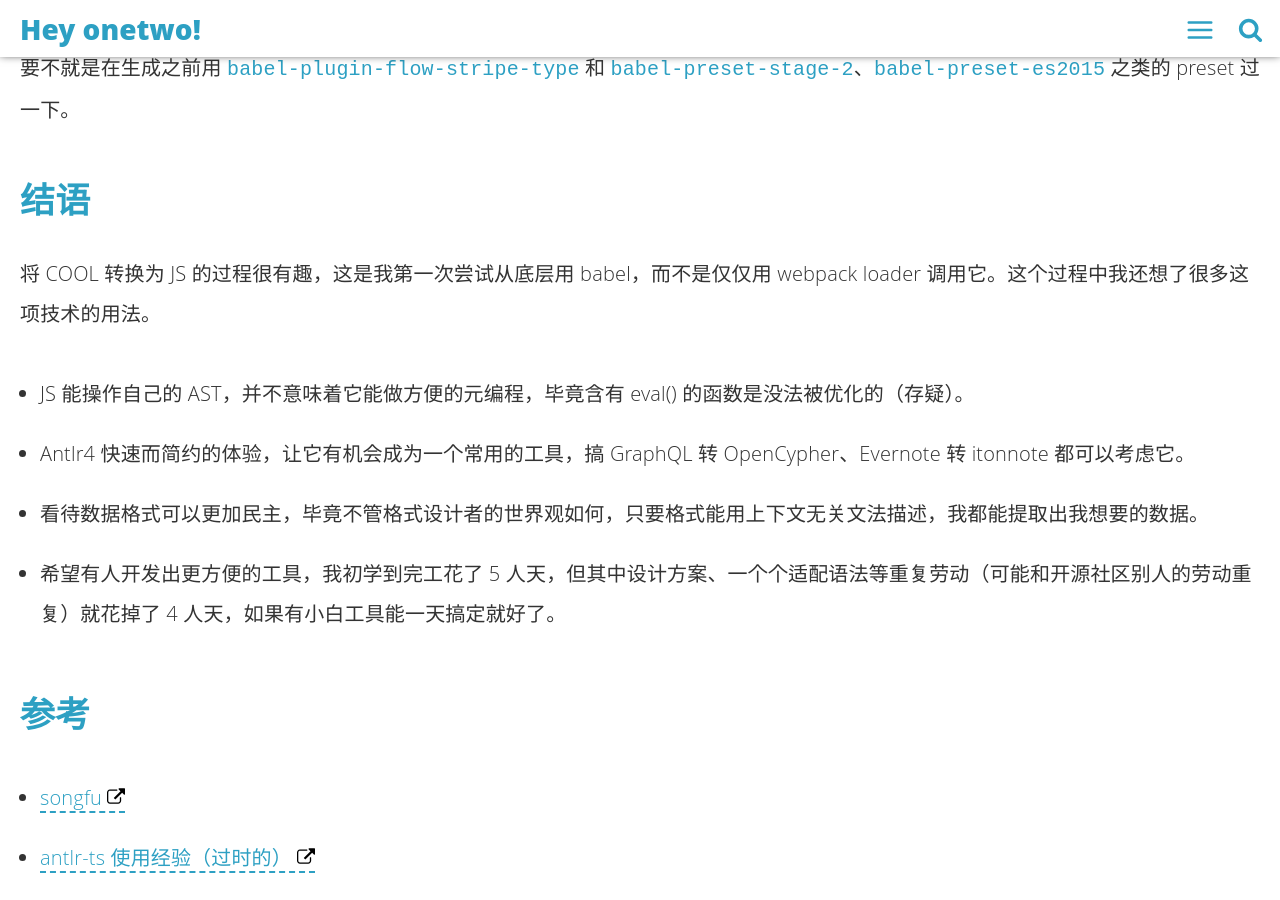
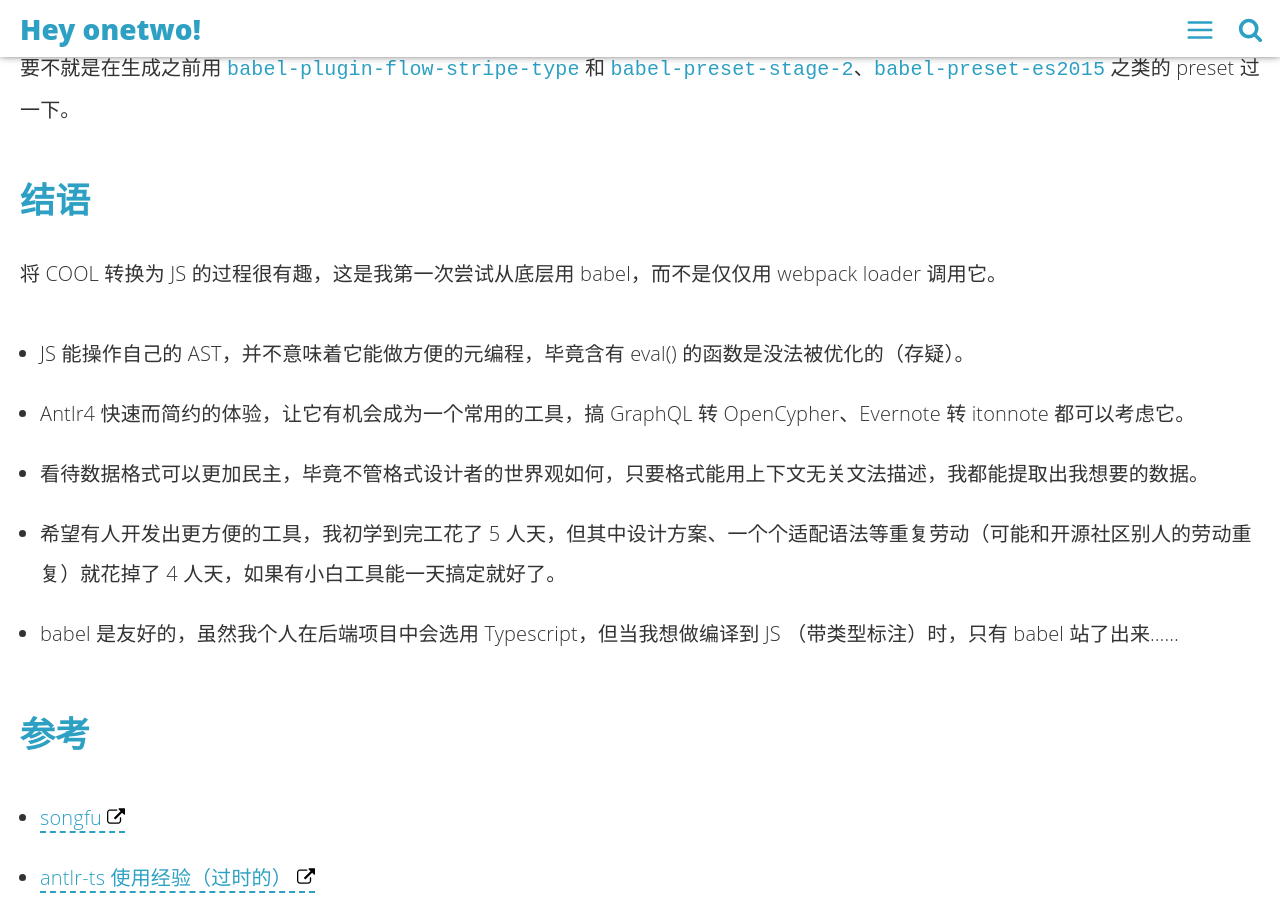
Before and after one commit to linonetwo/linonetwo.github.io, a Jekyll site: the page built from _posts/2017-05-26-搞一门编译到JS语言.md, in a window 1280 px wide and 900 px high, scrolled down 14702 px. Built offline with Jekyll 4.4.1, drawn with Linux system fonts in a browser that asks for light colours; comment, search, counter and statistics services are not loaded.

Commit message:
miner fix

```diff
--- a/_posts/2017-05-26-搞一门编译到JS语言.md
+++ b/_posts/2017-05-26-搞一门编译到JS语言.md
@@ -473,12 +473,13 @@ node -r \"./node_modules/babel-core/register\" -r \"./node_modules/babel-polyfil
 
 ## 结语
 
-将 COOL 转换为 JS 的过程很有趣，这是我第一次尝试从底层用 babel，而不是仅仅用 webpack loader 调用它。这个过程中我还想了很多这项技术的用法。
+将 COOL 转换为 JS 的过程很有趣，这是我第一次尝试从底层用 babel，而不是仅仅用 webpack loader 调用它。
 
 - JS 能操作自己的 AST，并不意味着它能做方便的元编程，毕竟含有 eval() 的函数是没法被优化的（存疑）。
 - Antlr4 快速而简约的体验，让它有机会成为一个常用的工具，搞 GraphQL 转 OpenCypher、Evernote 转 itonnote 都可以考虑它。
 - 看待数据格式可以更加民主，毕竟不管格式设计者的世界观如何，只要格式能用上下文无关文法描述，我都能提取出我想要的数据。
 - 希望有人开发出更方便的工具，我初学到完工花了 5 人天，但其中设计方案、一个个适配语法等重复劳动（可能和开源社区别人的劳动重复）就花掉了 4 人天，如果有小白工具能一天搞定就好了。
+- babel 是友好的，虽然我个人在后端项目中会选用 Typescript，但当我想做编译到 JS （带类型标注）时，只有 babel 站了出来……
 
 ## 参考
 
```
